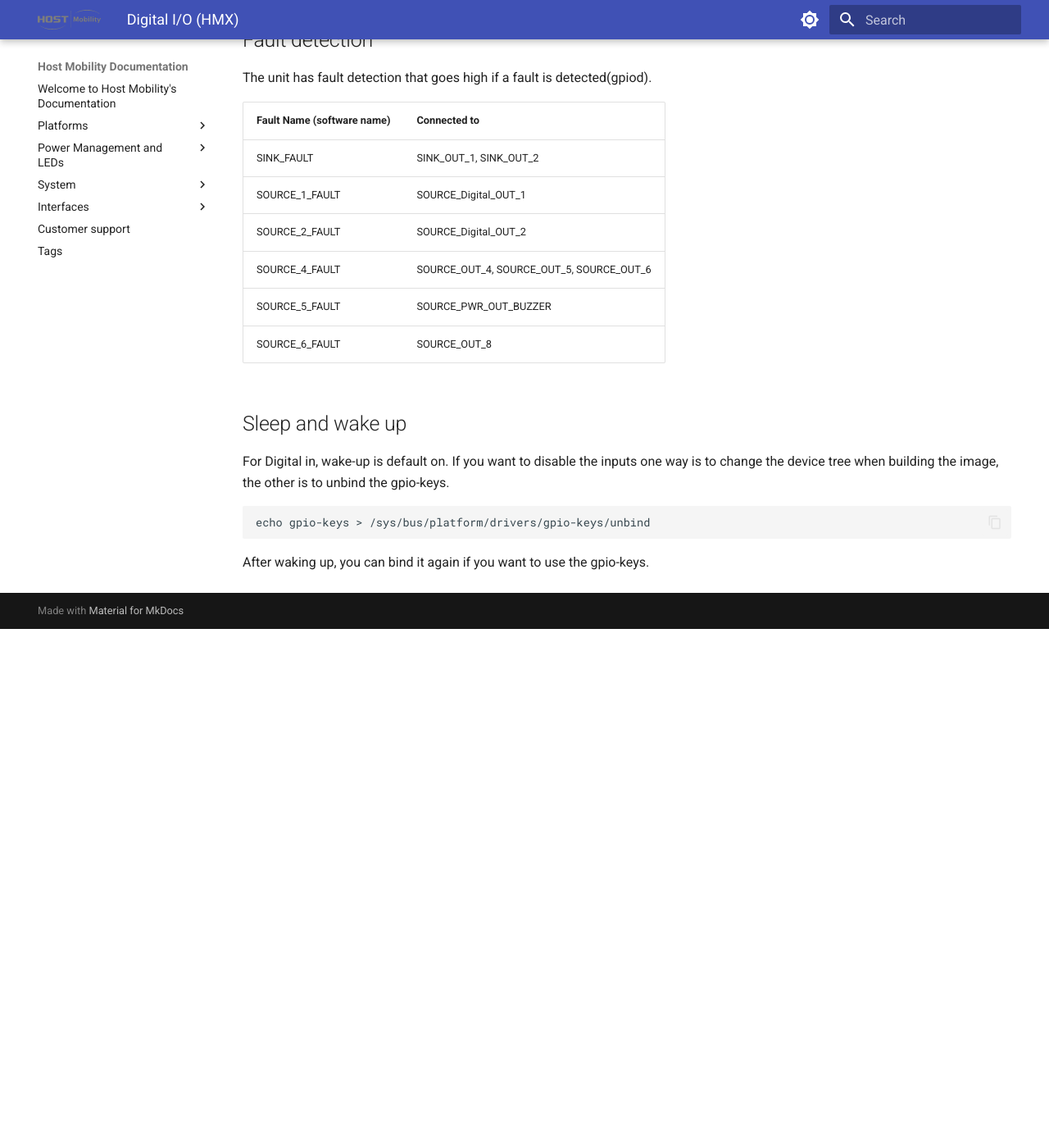
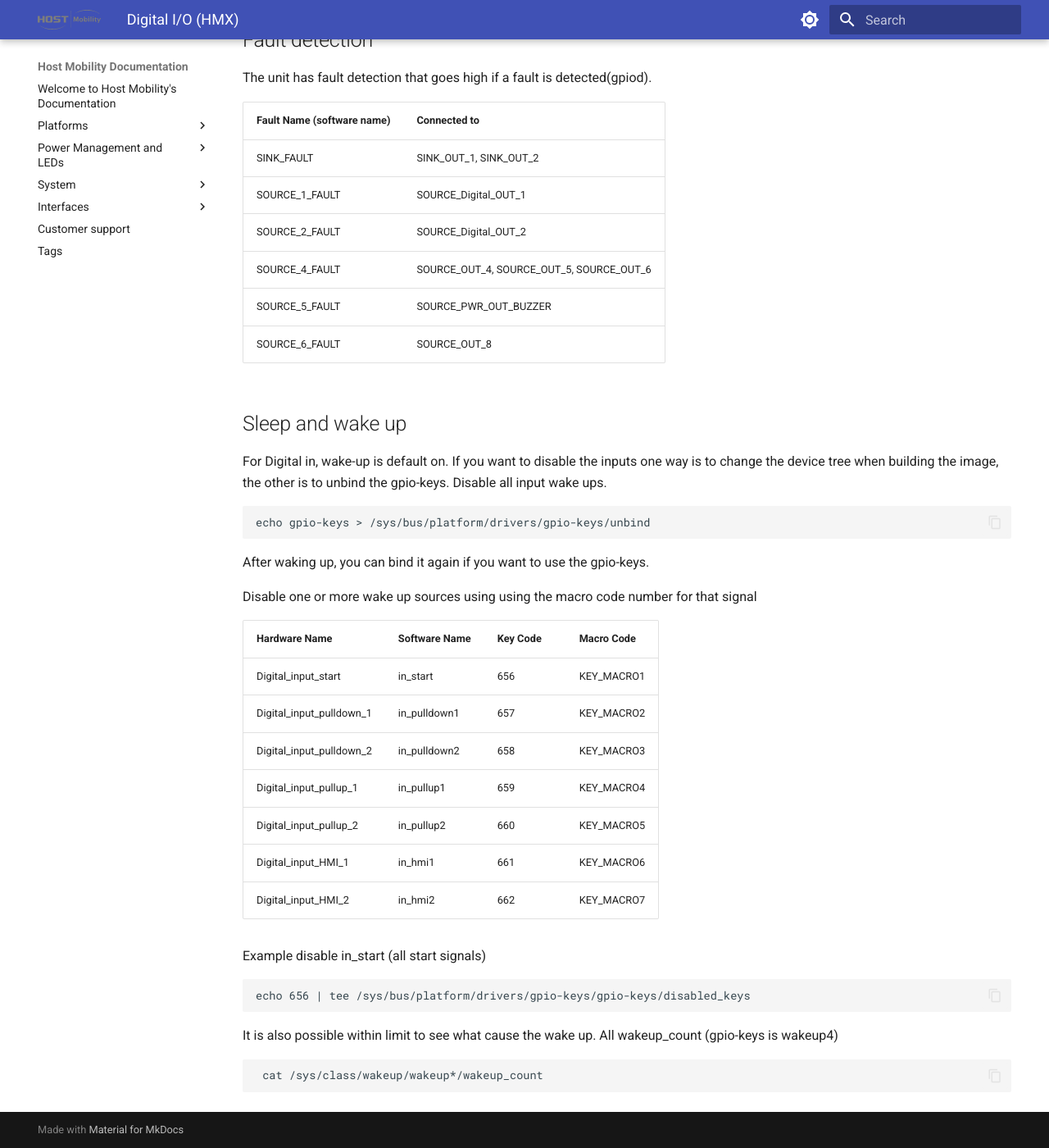
Before and after one commit to hostmobility/documentation, an MkDocs documentation site: the page built from docs/interfaces/hmx/digital_io.md, in a window 1280 px wide and 1400 px high, scrolled down 1893 px. Shown: the whole window at 82% size. Built offline with MkDocs 1.6.1 and Material for MkDocs 9.7.7, drawn with Linux system fonts in a browser that asks for light colours; before the commit the page ends 2660 px from its top, so only the background shows below that.

Commit message:
HMX: add disable wake up source for in_start and digital in

````diff
--- a/docs/interfaces/hmx/digital_io.md
+++ b/docs/interfaces/hmx/digital_io.md
@@ -73,7 +73,30 @@ The unit has fault detection that goes high if a fault is detected(gpiod).
 ## Sleep and wake up
 
 For Digital in, wake-up is default on. If you want to disable the inputs one way is to change the device tree when building the image, the other is to unbind the gpio-keys.
+Disable all input wake ups.
 ```
 echo gpio-keys > /sys/bus/platform/drivers/gpio-keys/unbind
 ```
 After waking up, you can bind it again if you want to use the gpio-keys.
+
+Disable one or more wake up sources using using the macro code number for that signal
+
+| Hardware Name           | Software Name | Key Code | Macro Code |
+|-------------------------|---------------|----------|------------|
+| Digital_input_start     | in_start      | 656      | KEY_MACRO1	|
+| Digital_input_pulldown_1| in_pulldown1  | 657      | KEY_MACRO2 |
+| Digital_input_pulldown_2| in_pulldown2  | 658      | KEY_MACRO3 |
+| Digital_input_pullup_1  | in_pullup1    | 659      | KEY_MACRO4 |
+| Digital_input_pullup_2  | in_pullup2    | 660      | KEY_MACRO5 |
+| Digital_input_HMI_1     | in_hmi1       | 661      | KEY_MACRO6 |
+| Digital_input_HMI_2     | in_hmi2       | 662      | KEY_MACRO7 |
+
+Example disable in_start (all start signals)
+```
+echo 656 | tee /sys/bus/platform/drivers/gpio-keys/gpio-keys/disabled_keys
+```
+It is also possible within limit to see what cause the wake up.
+All wakeup_count (gpio-keys is wakeup4)
+```
+ cat /sys/class/wakeup/wakeup*/wakeup_count
+```
````
Also changed, not shown: docs/interfaces/hmx/start_signal.md (+2 -0 lines).
